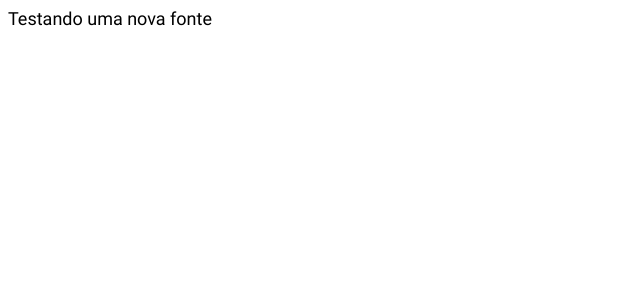
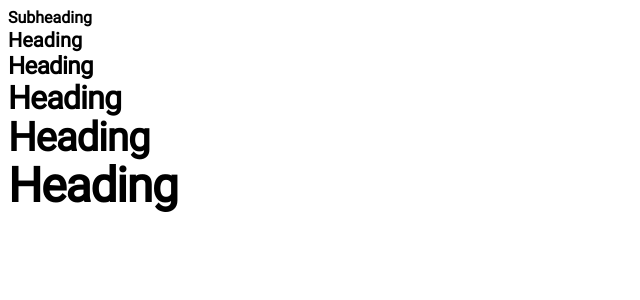
Before and after one commit to matheuspalmeir/protagonist, a React (Create React App) app in the folder 1-EXERCISE/design-system/: page / in a window 1280 px wide. Shown: the top 300 px of the page, without its empty margins (0-640 px from the left). Built offline with nearby package versions, Linux system fonts and the light colour scheme.

Commit message:
Developed first typography components

```diff
--- a/1-EXERCISE/design-system/package.json
+++ b/1-EXERCISE/design-system/package.json
@@ -15,6 +15,7 @@
     "react-router-dom": "^5.2.0",
     "react-scripts": "4.0.3",
     "styled-components": "^5.2.1",
+    "styled-system": "^5.1.5",
     "typescript": "^4.1.2",
     "web-vitals": "^1.0.1"
   },
@@ -44,6 +45,7 @@
   },
   "devDependencies": {
     "@types/react-router-dom": "^5.1.7",
-    "@types/styled-components": "^5.1.9"
+    "@types/styled-components": "^5.1.9",
+    "@types/styled-system": "^5.1.10"
   }
 }
--- a/1-EXERCISE/design-system/src/components/themes/main/style.ts
+++ b/1-EXERCISE/design-system/src/components/themes/main/style.ts
@@ -8,11 +8,50 @@ export const mainThemeConfig = {
         magenta: "#E63888",
         lightSolid: "#FFFF",
         lightHigh: "rgba(255,255,255, 0.8)"
-      },
-      font: 'Roboto-Regular',
-      fontSizes: {
-        small: "1em",
-        medium: "2em",
-        large: "3em"
-      }
+    },
+    font: 'Roboto-Regular',
+    fontStyles:{
+        doubleExtraSmall: {
+			tag: "h6",
+			fontSize: [16],
+			fontWeight: 700,
+		  	lineHeight: ["20px"],
+	   	},
+        extraSmall: {
+			tag: "h5",
+			fontSize: [18, 20],
+			fontWeight: 700,
+		  	lineHeight: ["22px", "24px"],
+	   	},
+        small: {
+			tag: "h4",
+			fontSize: [20, 24],
+			fontWeight: 700,
+		  	lineHeight: ["24px", "28px"],
+		  	letterSpacing: "-0.6px"
+	   },
+        medium: {
+			tag: "h3",
+			fontSize: [24, 32],
+			fontWeight: 700,
+		  	lineHeight: ["28px", "36px"],
+		  	letterSpacing: "-0.8px"
+	   },
+        large: {
+			tag: "h2",
+			fontSize: [32, 40],
+			fontWeight: 700,
+		  	lineHeight: ["36px", "44px"],
+		  	letterSpacing: "-1px"
+	   },
+        extraLarge:
+        {
+          	tag: "h1",
+          	fontSize: [40, 48],
+          	fontWeight: 700,
+        	lineHeight: ["44px", "52px"],
+			letterSpacing: "-1.2px"
+ 		}
+    },
+	breakpoints: ["319px", "599px"]
 };
--- /dev/null
+++ b/1-EXERCISE/design-system/src/components/themes/typography/Dynamic/Dynamic.tsx
@@ -0,0 +1,34 @@
+import styled from 'styled-components';
+import {
+    space,
+    lineHeight,
+    fontSize,
+    size,
+    color,
+    textStyle,
+    fontWeight,
+    letterSpacing,
+} from "styled-system";
+
+const StyledDiv = styled.div`
+${space}
+${fontSize}
+${color}
+${size}
+${textStyle}
+${lineHeight}
+${letterSpacing}
+${fontWeight}
+`;
+
+interface DynamicI {
+    children: any
+}
+
+const Dynamic = ({children, ...props} : DynamicI) =>(
+    <StyledDiv {...props}>
+        {children}
+    </StyledDiv>
+);
+
+export default Dynamic;
--- /dev/null
+++ b/1-EXERCISE/design-system/src/components/themes/typography/Heading/index.tsx
@@ -0,0 +1,16 @@
+import Dynamic from "../Dynamic/Dynamic";
+import { BaseFontI } from "../interfaces";
+import {mainThemeConfig} from '../../main/style';
+
+const {medium} = mainThemeConfig.fontStyles;
+
+const Heading = (props : BaseFontI) => {
+
+    const sizeStyle = props.sizeStyle || medium;
+
+    return <Dynamic {...sizeStyle} {...props}>
+        {props.children}
+    </Dynamic>
+}
+
+export default Heading;
--- /dev/null
+++ b/1-EXERCISE/design-system/src/components/themes/typography/Subheading/index.tsx
@@ -0,0 +1,19 @@
+
+import Dynamic from "../Dynamic/Dynamic";
+import {mainThemeConfig} from '../../main/style';
+import { BaseFontI } from "../interfaces";
+
+const {doubleExtraSmall} = mainThemeConfig.fontStyles;
+
+
+const Subheading = (props : BaseFontI) => {
+
+    const sizeStyle = props.sizeStyle || doubleExtraSmall;
+
+    return <Dynamic {...sizeStyle} {...props}>
+      {props.children}
+    </Dynamic>
+
+}
+
+export default Subheading;
--- /dev/null
+++ b/1-EXERCISE/design-system/src/components/themes/typography/interfaces.ts
@@ -0,0 +1,23 @@
+
+type TypeColor = {
+    darkLow: "rgba(0,0,0, 0.44)",
+    darkMedium: "rgba(0,0,0, 0.60)",
+    darkHigh: "rgba(0,0,0, 0.80)",
+    magenta: "#E63888",
+    lightSolid: "#FFFF",
+    lightHigh: "rgba(255,255,255, 0.8)"
+}
+
+interface FontStylesI {
+    tag: string,
+    fontSize: Array<number>,
+    fontWeight: number,
+    lineHeight?: Array<string>,
+    letterSpacing?: string,
+    color?: TypeColor
+}
+
+export interface BaseFontI {
+    children: any
+    sizeStyle?: FontStylesI
+}
--- a/1-EXERCISE/design-system/src/pages/index.tsx
+++ b/1-EXERCISE/design-system/src/pages/index.tsx
@@ -1,7 +1,24 @@
+import Heading from '../components/themes/typography/Heading/index';
+import Subheading from '../components/themes/typography/Subheading/index';
+import { mainThemeConfig } from '../components/themes/main/style';
 
+const {
+    extraSmall,
+    small,
+    large,
+    extraLarge
+} = mainThemeConfig.fontStyles;
 
 const Home = () => {
-    return <div>Testando uma nova fonte</div>
+    return <div style={{display: 'flex', flexDirection: 'column'}}>
+        <Subheading>Subheading </Subheading>
+
+        <Heading sizeStyle={extraSmall}>Heading </Heading>
+        <Heading sizeStyle={small}>Heading </Heading>
+        <Heading>Heading</Heading>
+        <Heading sizeStyle={large}>Heading </Heading>
+        <Heading sizeStyle={extraLarge}>Heading</Heading>
+    </div>
 }
 
 export default Home;
```
Also changed, not shown: 1 other file (tests, documents, lock files or other folders).
